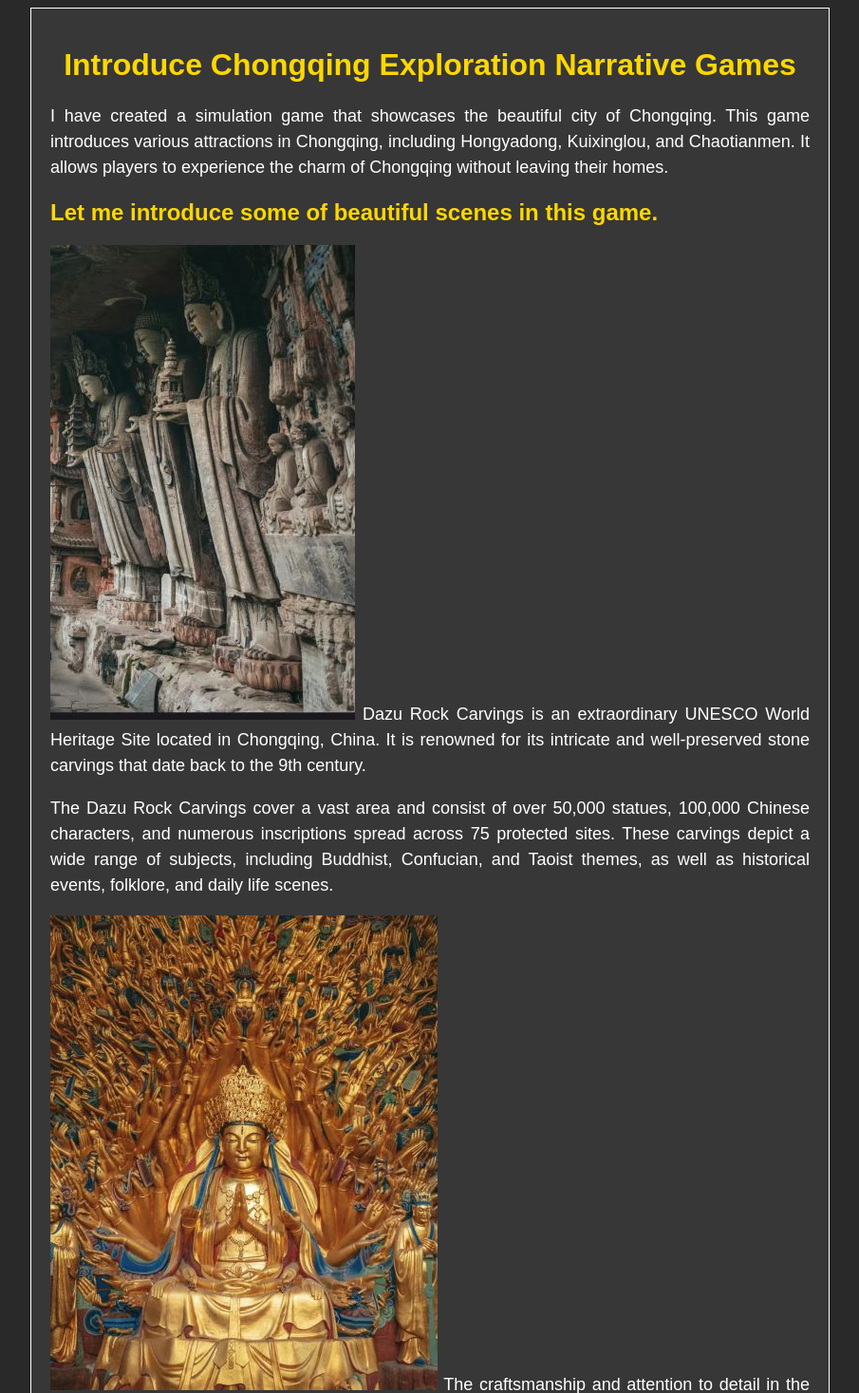
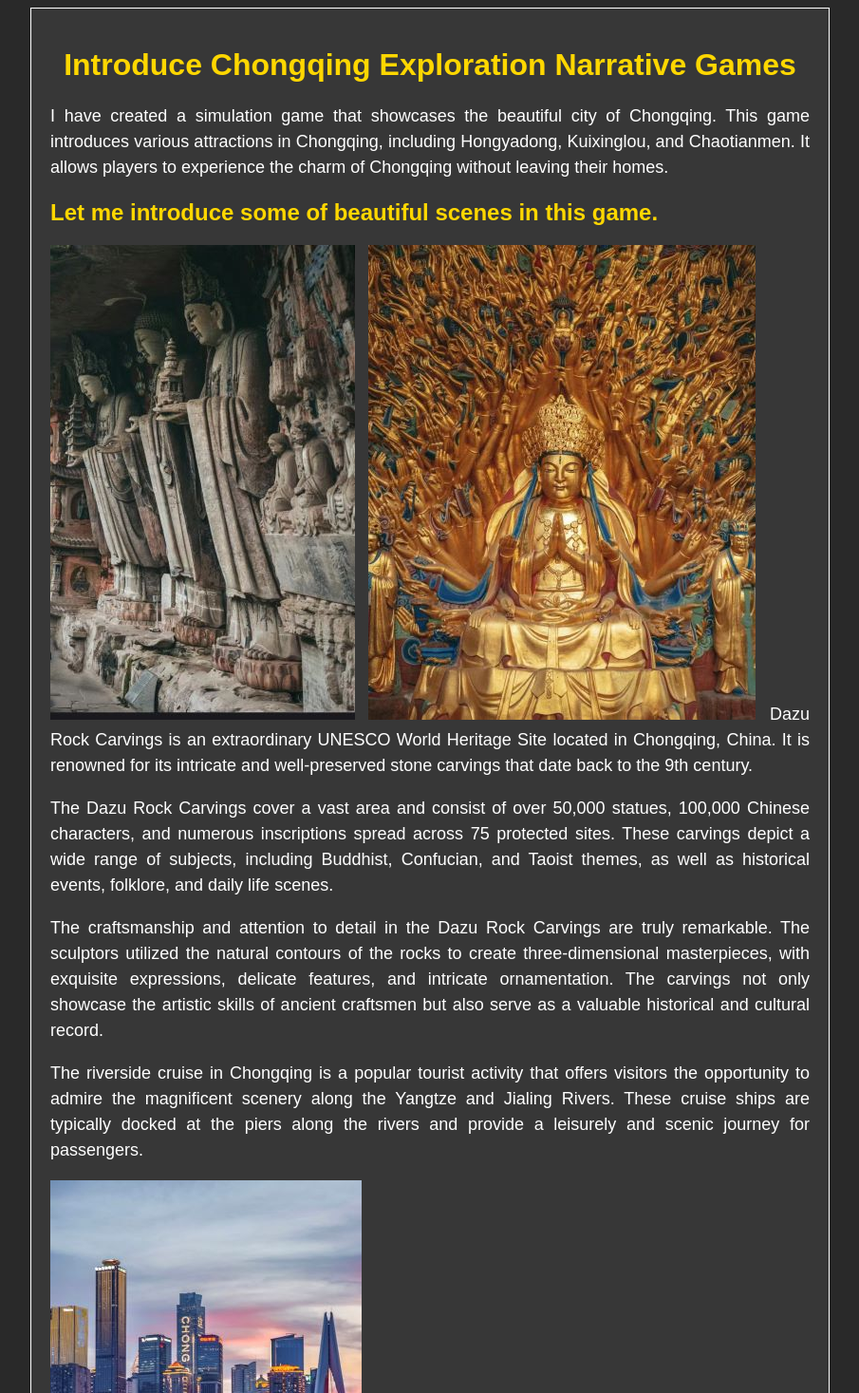
Before and after one commit to JiahongGu/summer23, a plain HTML site: page index.html in a window 1280 px wide. Shown: the top 1467 px of the page at 95% size, without its empty margins (187-1092 px from the left). Drawn offline with Linux system fonts and the light colour scheme.

Commit message:
Update index.html

```diff
--- a/index.html
+++ b/index.html
@@ -42,14 +42,14 @@
     </p>
     <h2>Let me introduce some of beautiful scenes in this game.</h2>
 
-    <p>
-      <img src="https://github.com/JiahongGu/summer23/raw/main/images/dz1.jpg">
+    <p>  <img src="https://github.com/JiahongGu/summer23/raw/main/images/dz1.jpg">
+      <img src="https://github.com/JiahongGu/summer23/raw/main/images/dz.jpg">
 
       Dazu Rock Carvings is an extraordinary UNESCO World Heritage Site located in Chongqing, China. It is renowned for its intricate and well-preserved stone carvings that date back to the 9th century.
     </p>
 <p>The Dazu Rock Carvings cover a vast area and consist of over 50,000 statues, 100,000 Chinese characters, and numerous inscriptions spread across 75 protected sites. These carvings depict a wide range of subjects, including Buddhist, Confucian, and Taoist themes, as well as historical events, folklore, and daily life scenes.
     </p>
-<p><img src="https://github.com/JiahongGu/summer23/raw/main/images/dz.jpg">
+<p>
   The craftsmanship and attention to detail in the Dazu Rock Carvings are truly remarkable. The sculptors utilized the natural contours of the rocks to create three-dimensional masterpieces, with exquisite expressions, delicate features, and intricate ornamentation. The carvings not only showcase the artistic skills of ancient craftsmen but also serve as a valuable historical and cultural record.</p>
 
 <p>The riverside cruise in Chongqing is a popular tourist activity that offers visitors the opportunity to admire the magnificent scenery along the Yangtze and Jialing Rivers. These cruise ships are typically docked at the piers along the rivers and provide a leisurely and scenic journey for passengers.
```
